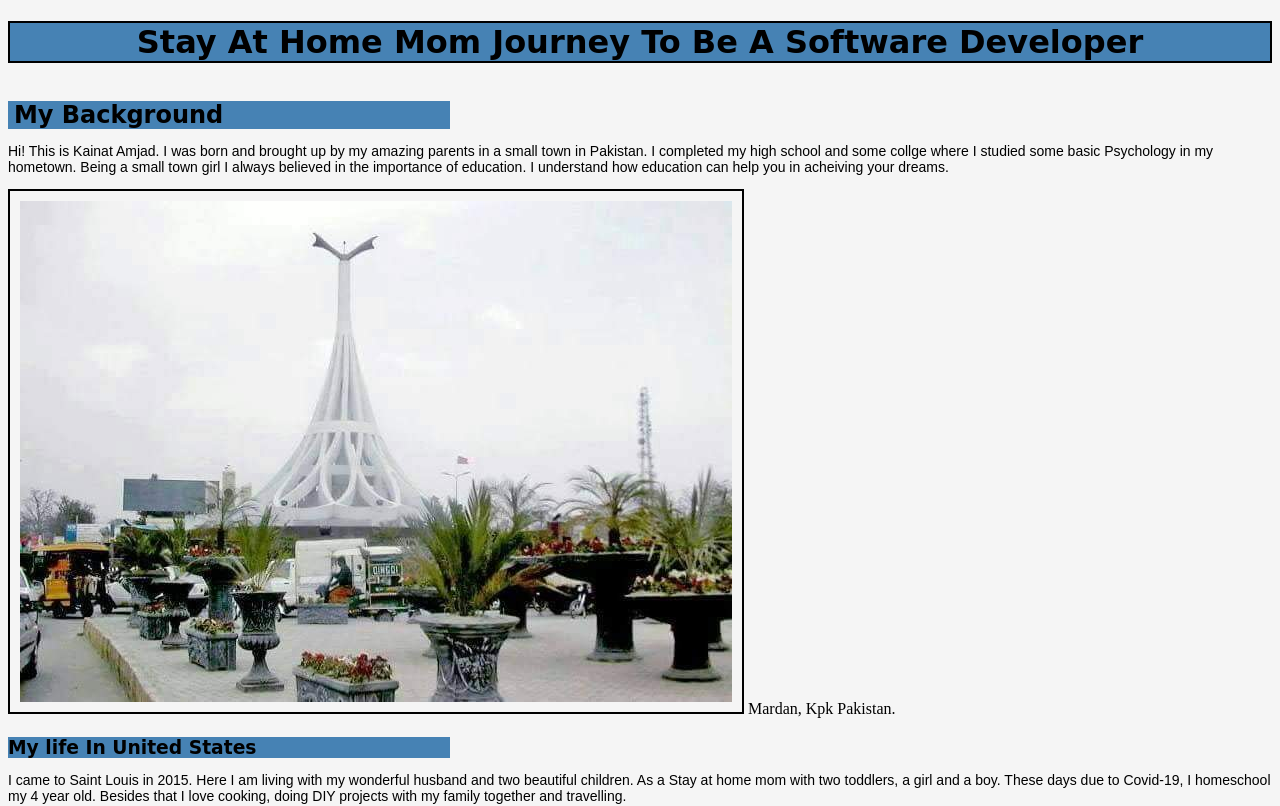
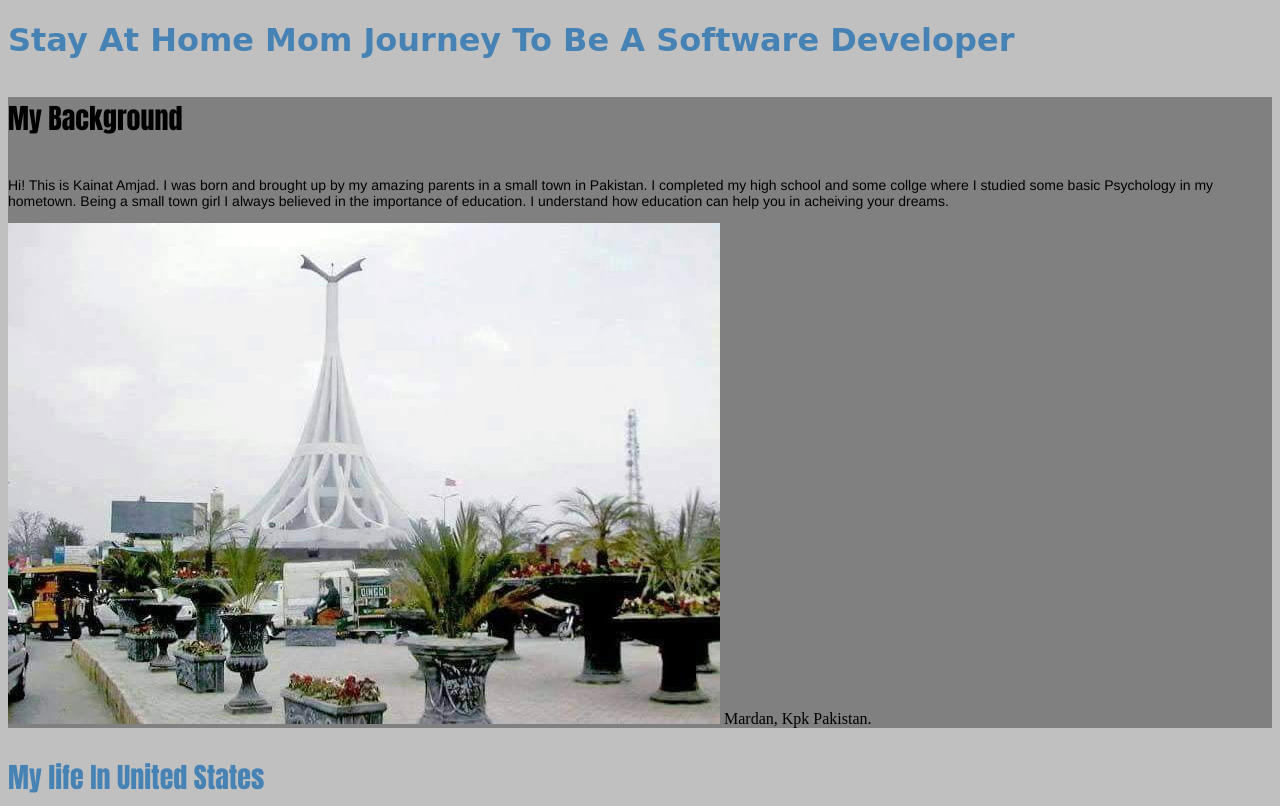
Before and after one commit to kamjad1/html-me-something, a plain HTML site: page index.html in a window 1280 px wide. Shown: the top 806 px of the page. Drawn offline with Linux system fonts and the light colour scheme.

Commit message:
adding class to css

```diff
--- a/index.html
+++ b/index.html
@@ -1,54 +1,73 @@
 <!DOCTYPE html>
 
 <html>
+
 <head>
+
    <title>LC101-Html me something</title>
    <link rel="stylesheet" href="style.css" />
+
 </head>
 <main>
+
    <body>
       <h1> Stay At Home Mom Journey To Be A Software Developer </h1>
-      <div class='about-me' >
+      <div class='about-me'>
          <article>
-         <header>
             <h2>My Background</h2>
-         </header>
-      <p>Hi! This is Kainat Amjad. I was born and brought up by my
+
+            <p>
+               Hi! This is Kainat Amjad. I was born and brought up by my
                amazing parents in a small town in Pakistan. I completed my high
                school and some collge where I studied some basic Psychology in my hometown.
-       Being a small town girl I always believed in the  importance of education. I
-       understand how education can help you in acheiving your dreams. </p>
+               Being a small town girl I always believed in the importance of education. I
+               understand how education can help you in acheiving your dreams.
+            </p>
 
             <img src="images/mardan.jpg"> Mardan, Kpk Pakistan.
       </div>
       </article>
 
-      <div class='tech-journey'>
+      <div class='states-life'>
+         <article>
 
             <h3> My life In United States </h3>
-       <p>I came to Saint Louis in 2015. Here I am living with my wonderful husband and two beautiful children.
+            <p>
+               I came to Saint Louis in 2015. Here I am living with my wonderful husband and two beautiful children.
                As a Stay at home mom with two toddlers, a girl and a boy. These days due to Covid-19, I homeschool my 4
-          year old. Besides that I love cooking, doing DIY projects with my family together and travelling.</p>
-          <img src=Images/stl.jpg Louis, MO
+               year old. Besides that I love cooking, doing DIY projects with my family together and travelling.
+            </p>
+            <img src=Images/stl.jpg Louis, MO. </div>
+         </article>
+         <div class='tech-journey'>
+            <h4> My Journey To The Tech World </h4>
 
-         <h3> My Journey Into Tech World </h3>
-          <p> always wanted to complete my education. I always wanted to study
+            <p>
+               I always wanted to complete my education. I always wanted to study
                programming but I going to college full time was not easy for me while taking care of my kids.
                One day I was in my neighborhood, my neighbor came out and we had a litle talk
-         about continuing my education. She realized  that I am into computers and after few days she came to
+               about continuing my education. She realized that I am into computers and after few days she came to
                me again with launchcode information. I applied instantly. I could not wait more because this
-         was something I have always wanted, something that I can do while taking care of my family, something that did not
-         ask me about my qualification in college degree.  </p>
-         <p>I believe that one day I am going to achieve all that I have been wanting for so long.</p>
+               was something I have always wanted, something that I can do while taking care of my family, something
+               that
+               did not
+               ask me about my qualification in college degree.
+            </p>
+            <p>
+               I believe that one day I am going to achieve all that I have been wanting for so long.
+            </p>
 
             <img src="images/launchcode.png"> Launchcode
 
          </div>
+
          <footer>
-         <p>Author: Kainat Amjad
+            <p>
+               Author: Kainat Amjad
                &copy; Copyright 2020
             </p>
          </footer>
    </body>
 </main>
+
 </html>
--- a/style.css
+++ b/style.css
@@ -1,58 +1,68 @@
 body {
-    background-color: whitesmoke;
+    background-color: silver;
 }
 
-h1 {
-    color: black;
-    text-align: center;
+h1  {
+    color:steelblue;
     margin-bottom: 1cm;
     font-family: cursive;
-    border: 2px solid black;
-    background-color: steelblue;
+
+}
+ h2  {
+    color:black;
+    margin-bottom: 1cm;
+    font-family: Impact, Haettenschweiler, 'Arial Narrow Bold', sans-serif;
+    font-size: 28px;
+
+}
+h3  {
+    color:steelblue;
+    margin-bottom: 1cm;
+    font-family: Impact, Haettenschweiler, 'Arial Narrow Bold', sans-serif;
+    font-size: 28px;
+
+}
+h4 {
+    color:black;
+    margin-bottom: 1cm;
+    font-family: Impact, Haettenschweiler, 'Arial Narrow Bold', sans-serif;
+    font-size: 28px;
+
 }
 
-header {
-    width: 35%;
-    height: fit-content;
-    background-color: steelblue;
-    padding: 0px;
-    background-size: cover;
-}
 
 p {
     padding: 0vmax;
     font-size: 14px;
-    font-family: Arial, "Helvetica Neue", Helvetica, sans-serif;
+    font-family: 'Franklin Gothic Medium', 'Arial Narrow', Arial, sans-serif
 }
 
-h2 {
-    width: 50%;
-    height: fit-content;
-    color: black;
-    text-align: center;
-    margin-bottom: 0pt;
-    font-family: cursive;
-    background-color: steelblue;
-    }
-
-h3 {
-    width: 35%;
-    color: black;
-    text-align: left;
-    margin-bottom: 0pt;
-    font-family: cursive;
-    background-color: steelblue;
-}
-
-
 footer {
-    color: blue;
+    color:steelblue;
     text-align: left;
     font-family: serif;
     padding :10px 0px 30px 0px;
 }
 
  img {
-    border: 2px solid black;
-    padding: 10px;
+    border: 2px whitesmoke;
+    padding: 20x;
+    margin: auto;
+
  }
+
+.states-life {
+    background-color: silver;
+    color: black;
+
+}
+
+.tech-journey{
+    background-color: slategray;
+    color: black
+}
+
+.about-me {
+    background-color: grey;
+    color: black;
+}
```
Lines whose indentation alone changed are shown as unchanged.
